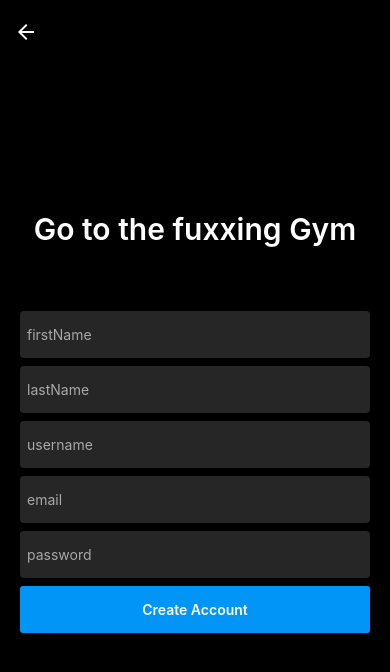
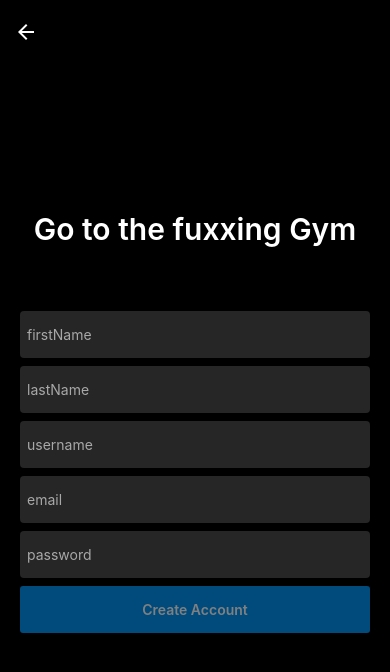
Before and after one commit to bellDev-code/healthApp-front, a React Native app: screen /CreateAccount in a window 390 px wide. Shown: the top 672 px of the page. Built offline with nearby package versions, Linux system fonts and the light colour scheme.

Commit message:
Add apollo client

```diff
--- /dev/null
+++ b/apollo.js
@@ -0,0 +1,8 @@
+import {ApolloClient, InMemoryCache} from '@apollo/client';
+
+const client = new ApolloClient({
+  uri: 'http://localhost:4000/graphql',
+  cache: new InMemoryCache(),
+});
+
+export default client;
--- a/package.json
+++ b/package.json
@@ -10,6 +10,7 @@
     "lint": "eslint ."
   },
   "dependencies": {
+    "@apollo/client": "^3.7.10",
     "@manaflair/redux-batch": "^1.0.0",
     "@react-native-community/masked-view": "^0.1.11",
     "@react-navigation/native": "^6.0.13",
--- a/src/App.jsx
+++ b/src/App.jsx
@@ -1,12 +1,16 @@
 import * as React from 'react';
 import {NavigationContainer} from '@react-navigation/native';
 import LoggedOutNav from './navigators/LoggedOutNav';
+import {ApolloProvider} from '@apollo/client';
+import client from '../apollo';
 
 function App() {
   return (
-    <NavigationContainer>
-      <LoggedOutNav />
-    </NavigationContainer>
+    <ApolloProvider client={client}>
+      <NavigationContainer>
+        <LoggedOutNav />
+      </NavigationContainer>
+    </ApolloProvider>
   );
 }
 
--- a/src/components/auth/AuthButton.jsx
+++ b/src/components/auth/AuthButton.jsx
@@ -1,4 +1,5 @@
 import React from 'react';
+import {ActivityIndicator} from 'react-native';
 import styled from 'styled-components/native';
 import {colors, fontWeight} from '../../Theme';
 
@@ -16,10 +17,14 @@ const ButtonText = styled.Text`
   text-align: center;
 `;
 
-export default function AuthButton({onPress, disabled, text}) {
+export default function AuthButton({onPress, disabled, text, loading}) {
   return (
     <Button disabled={disabled} onPress={onPress}>
-      <ButtonText>{text}</ButtonText>
+      {loading ? (
+        <ActivityIndicator color="white" />
+      ) : (
+        <ButtonText>{text}</ButtonText>
+      )}
     </Button>
   );
 }
--- a/src/screens/CreateAccount.jsx
+++ b/src/screens/CreateAccount.jsx
@@ -106,13 +106,13 @@ export default function CreateAccount() {
             onBlur={onBlur}
             value={value}
             placeholder="password"
-            returnKeyType="next"
+            returnKeyType="done"
             secureTextEntry
             placeholderTextColor={'rgba(255, 255, 255, 0.6)'}
           />
         )}
       />
-      <AuthButton text="Create Account" loading onPress={() => null} />
+      <AuthButton text="Create Account" disabled={true} onPress={() => null} />
     </AuthLayOut>
   );
 }
```
Also changed, not shown: 1 other file (tests, documents, lock files or other folders).
